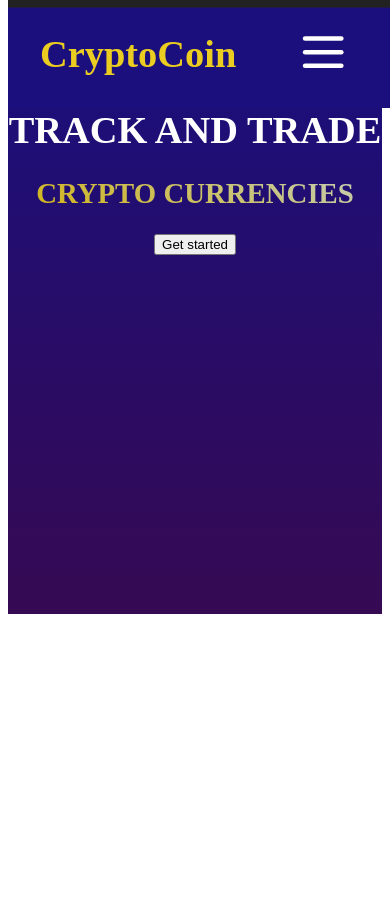
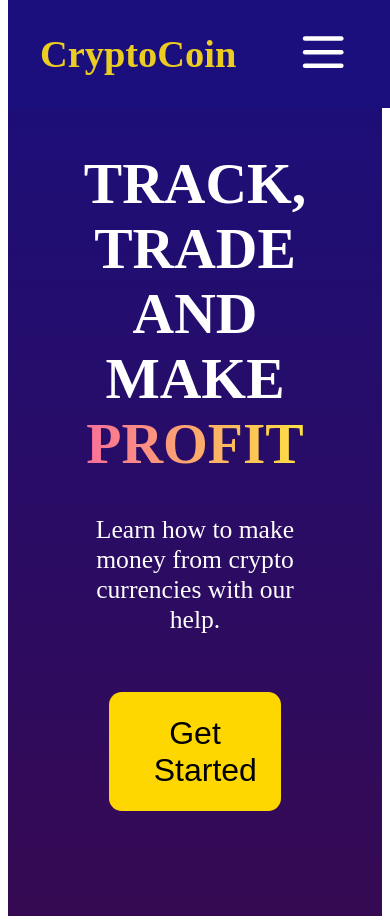
Before and after one commit to SoT03/CryptoCalc, a Next.js app: page / in a window 390 px wide. Before the commit the page ends 844 px from the top, so only its background shows below. Built offline with nearby package versions, Linux system fonts and the light colour scheme.

Commit message:
finished header for phones

```diff
--- a/components/header.tsx
+++ b/components/header.tsx
@@ -5,9 +5,11 @@ const Header = () => {
 		<header className={classes.header}>
 			{/* <div className='bg-shadow'></div> */}
 			<div className='wrapper'>
-				<h1>Track and trade</h1>
-				<h2>crypto currencies</h2>
-				<button>Get started</button>
+				<h1>
+					Track, trade and make <span>profit</span>
+				</h1>
+				<p>Learn how to make money from crypto currencies with our help.</p>
+				<button>Get Started</button>
 			</div>
 		</header>
 	);
--- a/styles/globals.scss
+++ b/styles/globals.scss
@@ -12,6 +12,7 @@ html {
 body {
 	background-color: #222;
 }
+
 
 .wrapper {
 	max-width: 1200px;
--- a/styles/header.module.scss
+++ b/styles/header.module.scss
@@ -1,29 +1,47 @@
+@use './util/colors.scss' as *;
+
 .header {
 	position: relative;
-	height: 500px;
-	margin-top: 50px;
-	padding: 2em 0em;
+	display: flex;
+	align-items: center;
+	height: 100vh;
+	padding: 2em 4em;
 	text-align: center;
-	background-image: linear-gradient(to top, #360a53 0%, #1a0f7c 100%);
+	color: $white;
+	background-image: linear-gradient(
+		to top,
+		$primaryColor 0%,
+		$secondaryColor 100%
+	);
 	// background-image: url('../public//img/bitcoin-2007769_640.jpg');
 	background-size: cover;
 	background-position: center;
 	z-index: -2;
 
 	h1 {
-		font-size: 2.4rem;
-		color: white;
-	}
-	h2 {
-		margin-top: 0.5em;
-		color: transparent;
-		font-size: 1.8rem;
-		background-clip: text;
-		background-image: linear-gradient(25deg, #d3b20d 0%, #c5ccad 90%);
+		font-size: 3.6rem;
+		font-weight: bold;
+		text-transform: uppercase;
 	}
 
-	h1,
-	h2 {
-		text-transform: uppercase;
+	span {
+		color: transparent;
+		background-image: linear-gradient(to right, #fa709a 0%, #fee140 100%);
+		background-clip: text;
+	}
+
+	p {
+		margin: 1em 0;
+		font-size: 1.6rem;
+	}
+
+	button {
+		width: 70%;
+		margin-top: 1em;
+		padding: 0.7em 1.4em;
+		font-size: 2rem;
+		background-color: $gold;
+		border-radius: 0.8rem;
+		border: none;
 	}
 }
--- a/styles/navbar.module.scss
+++ b/styles/navbar.module.scss
@@ -1,8 +1,10 @@
+@use './util/colors.scss' as *;
+
 .navbar {
 	position: fixed;
 	top: 0;
 	width: 100%;
-	background-color: #1a0f7c;
+	background-color: $secondaryColor;
 }
 
 .nav {
@@ -21,11 +23,11 @@
 
 			a {
 				font-size: 1.8rem;
-				color: #fff;
+				color: $white;
 				text-decoration: none;
 
 				&:hover {
-					color: #c2a91a;
+					color: $goldDark;
 				}
 			}
 		}
@@ -40,14 +42,14 @@
 			transform: translateY(-101%);
 			width: 100vw;
 			height: 100vh;
-			background-color: #222;
+			background-color: $secondaryColor;
 			transition: transform 0.7s;
 
 			li {
 				width: 60%;
 				margin: 1em 0;
 				padding-bottom: 1em;
-				border-bottom: 2px solid gold;
+				border-bottom: 2px solid $gold;
 				text-align: center;
 				a {
 					font-size: 2.4rem;
@@ -59,7 +61,7 @@
 	menu {
 		display: none;
 		padding: 1em;
-		color: #fff;
+		color: $white;
 		cursor: pointer;
 
 		svg {
@@ -86,7 +88,7 @@
 	cursor: pointer;
 
 	&:hover {
-		color: #c2a91a;
+		color: $gold;
 	}
 }
 
--- /dev/null
+++ b/styles/util/colors.scss
@@ -0,0 +1,5 @@
+$primaryColor: #360a53;
+$secondaryColor: #1a0f7c;
+$white: #fff;
+$gold: #ffd700;
+$goldDark: #c2a91a;
```
